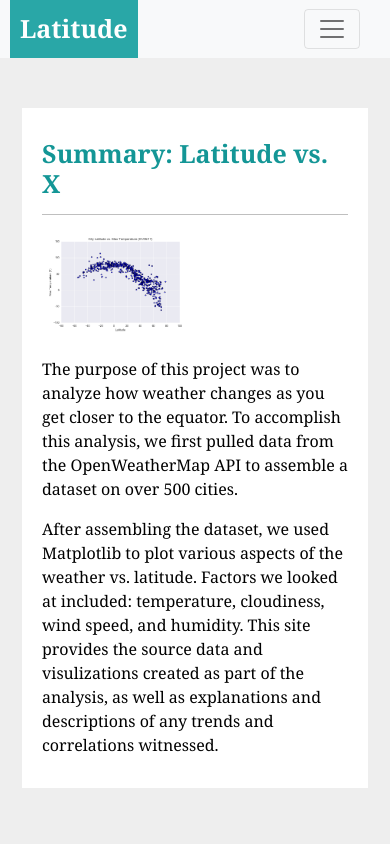
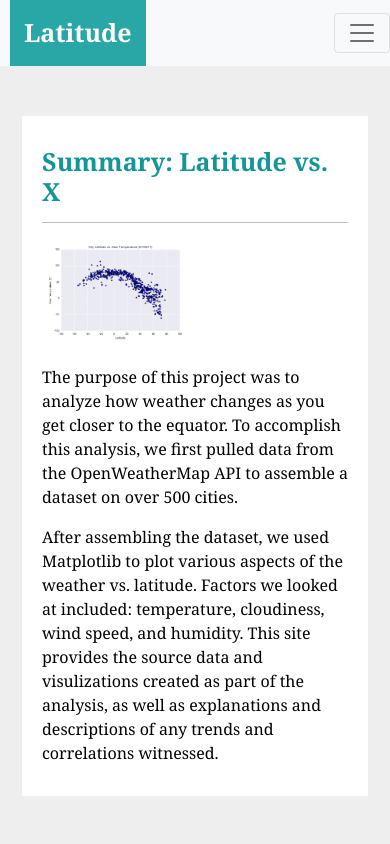
Before and after one commit to azmir0218/Web-Design-Challenge, a plain HTML site: page index.html in a window 390 px wide. Shown: the top 844 px of the page. Drawn offline with nearby package versions, Linux system fonts and the light colour scheme.

Commit message:
Update style.css

```diff
--- a/style.css
+++ b/style.css
@@ -152,26 +152,6 @@ a {
         position: absolute;
 
  }
-.navbar {
-    max-height: none;
-    padding: inherit;
-    }
 
-.navbar div {
-    margin:inherit;
-    background-color: white;
-    }
-.navbar-brand {
-    padding:10px !important;
-    }
-
-button {
-    margin-right:30px;
-    }
-
-button:focus {
-    outline: 1px dotted;
-    outline: 5px auto -webkit-focusring-color;
-    }
 }
 }
```
